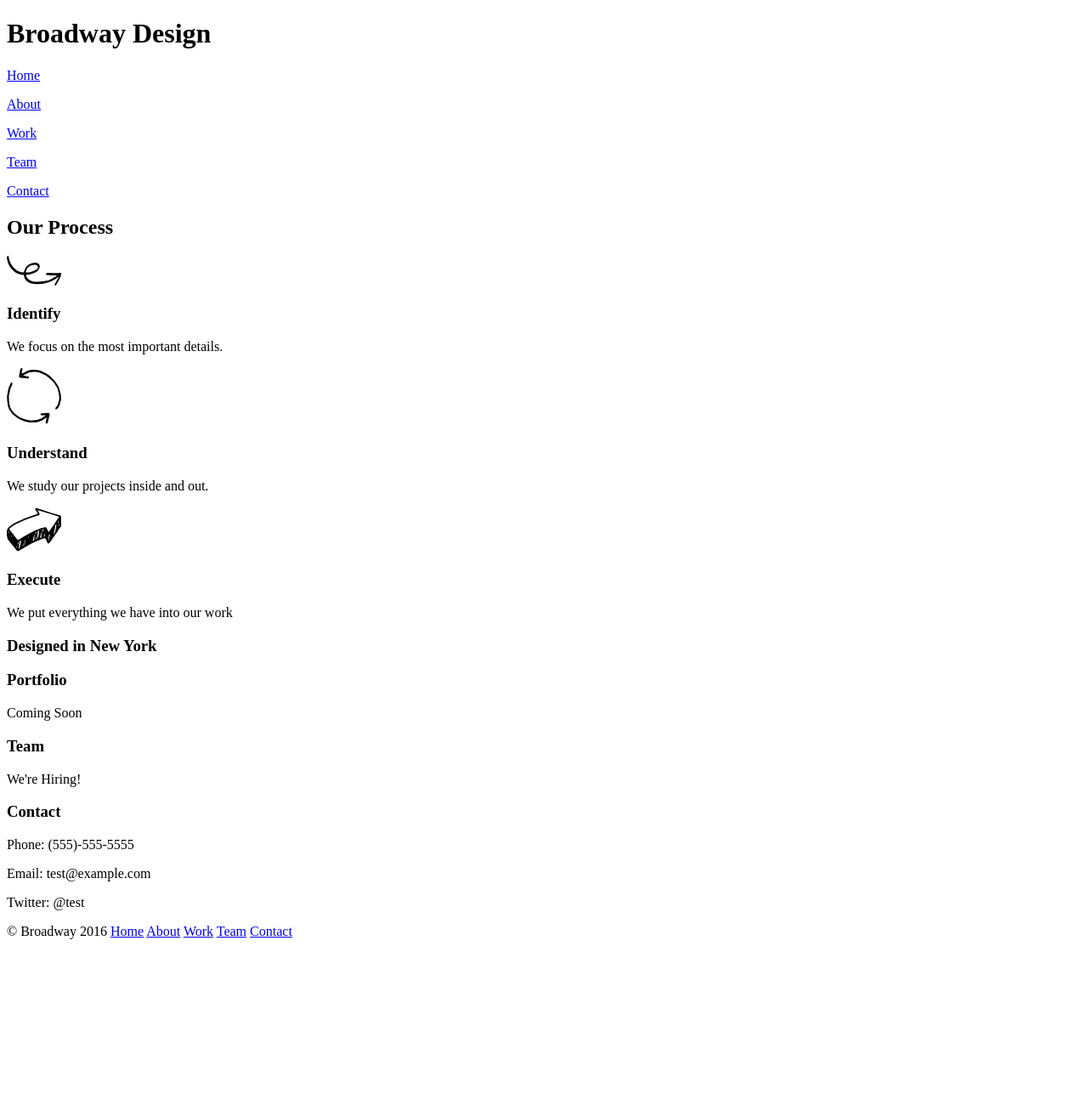
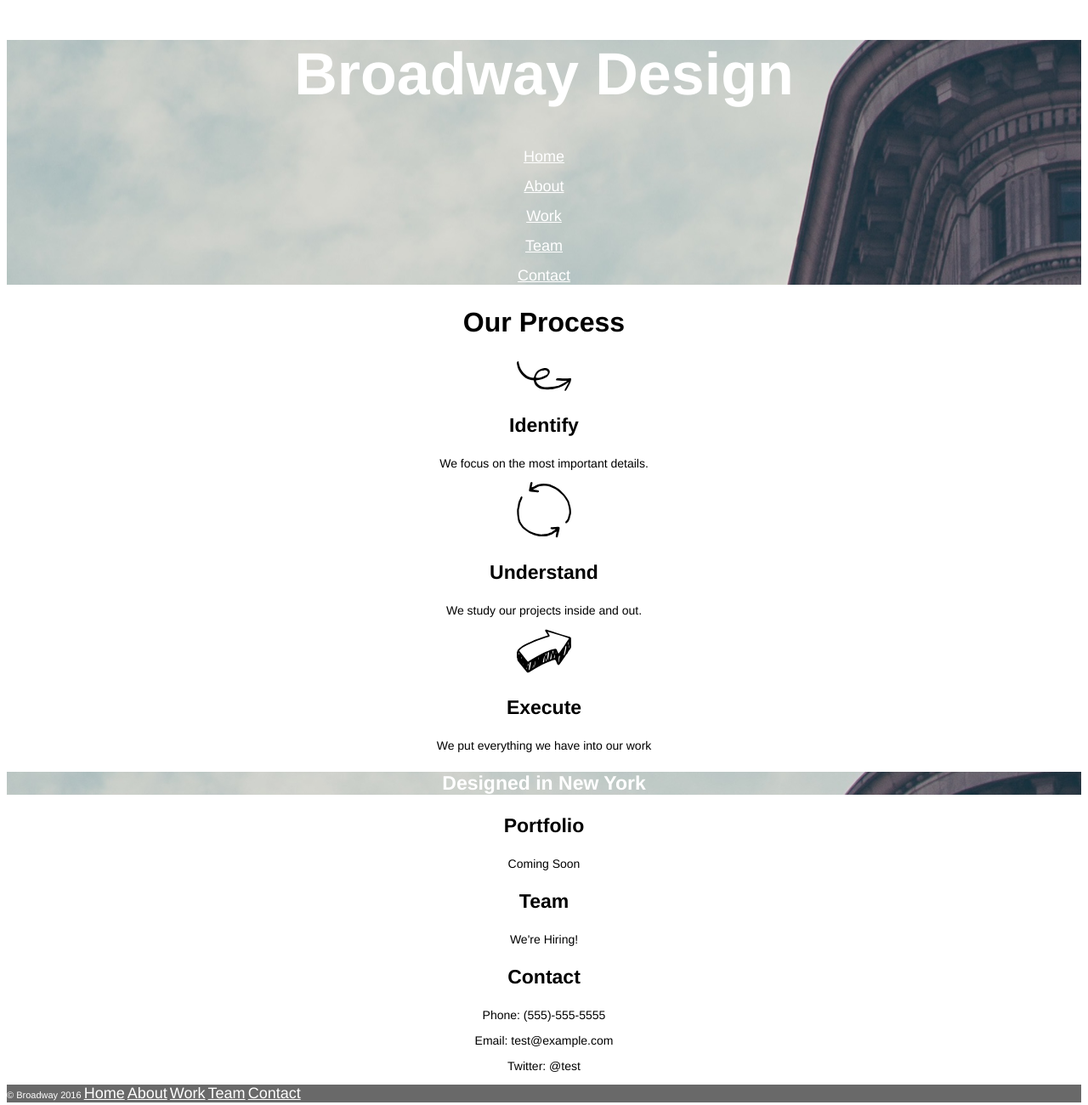
Before and after one commit to niklasgoebel/broadway, a plain HTML site: page index.html in a window 1280 px wide. Shown: the whole page at 85% size. Before the commit the page ends 1121 px from the top, so only its background shows below. Drawn offline with Linux system fonts and the light colour scheme.

Commit message:
final version

```diff
--- a/index.html
+++ b/index.html
@@ -1,12 +1,14 @@
 <!DOCTYPE html>
 <html>
   <head>
+    <link href="./resources/css/index.css" type="text/css"
+    rel="stylesheet">
     <title>Broadway</title>
   </head>
   <body>
+    <div class="header">
     <h1>Broadway Design</h1>
-    <div class="Header">
-      <nav>
+      <nav class="link">
         <p><a href="index.html">Home</a></p>
         <p><a href="#about">About</a></p>
         <p><a href="#portfolio">Work</a></p>
@@ -44,11 +46,11 @@
     <div id="bottom">
       <p>
         &copy; Broadway 2016
-        <a href="index.html">Home</a>
-        <a href="#about">About</a>
-        <a href="#portfolio">Work</a>
-        <a href="#team">Team</a>
-        <a href="#contact">Contact</a>
+          <a href="index.html">Home</a>
+          <a href="#about">About</a>
+          <a href="#portfolio">Work</a>
+          <a href="#team">Team</a>
+          <a href="#contact">Contact</a>
       </p>
     </div>
   </body>
--- a/resources/css/index.css
+++ b/resources/css/index.css
@@ -0,0 +1,39 @@
+html {
+  font-family: Helvetica;
+  text-align: center;
+}
+h1 {
+  font-size: 70px;
+  color: white;
+}
+h1,h2,h3 {
+  font-weight: bold;
+}
+a {
+  color: white;
+  font-size: 18px;
+}
+h2 {
+  font-size: 32px;
+}
+h3 {
+  font-size: 23px;
+}
+#middle {
+  color: white;
+  background-image: url(../images/background.png);
+}
+p {
+  font-size: 14px;
+}
+#bottom {
+  text-align: left;
+  background-color: dimgray;
+}
+#bottom p{
+  font-size: 11px;
+  color: white;
+}
+.header {
+  background-image: url(../images/background.png);
+}
```
Also changed, not shown: resources/images/background.png (renamed from resources/images/the-flatiron-building.png), 2 other files.
